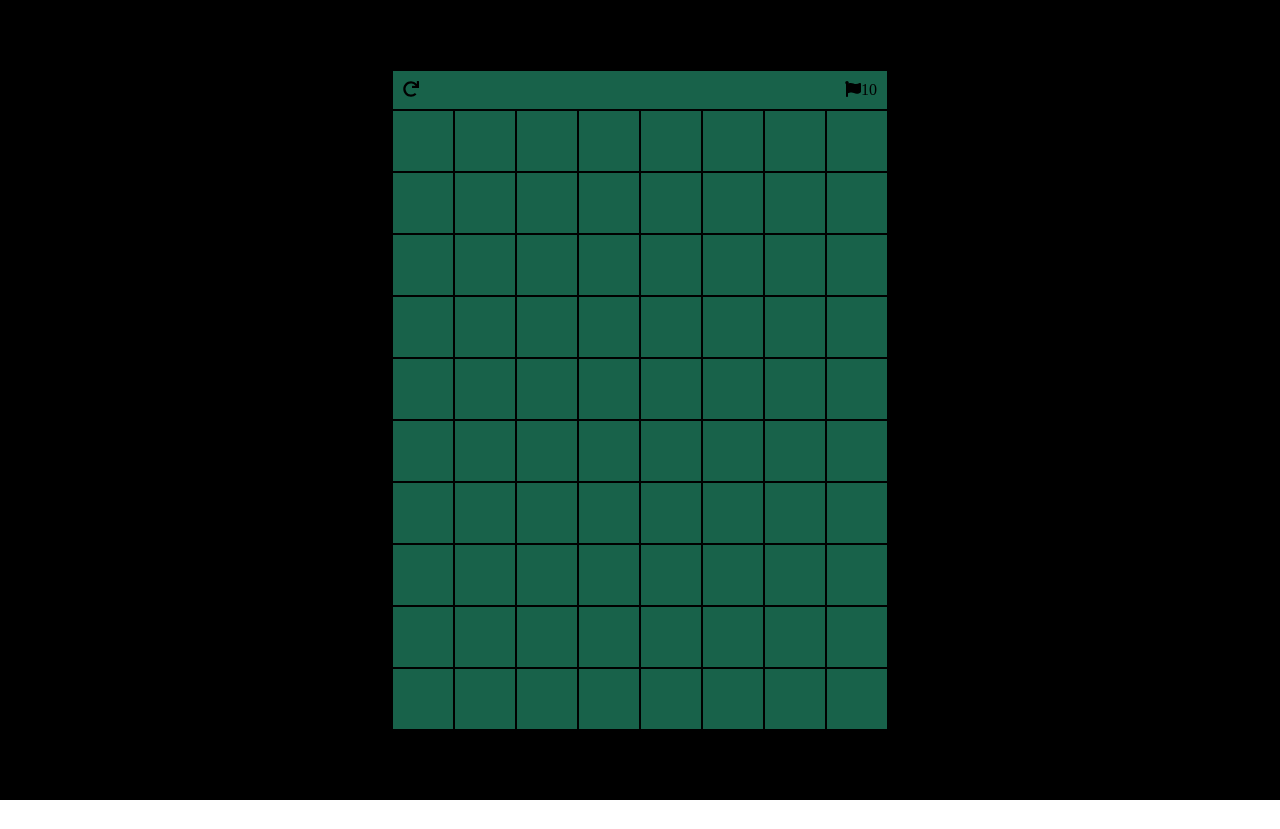
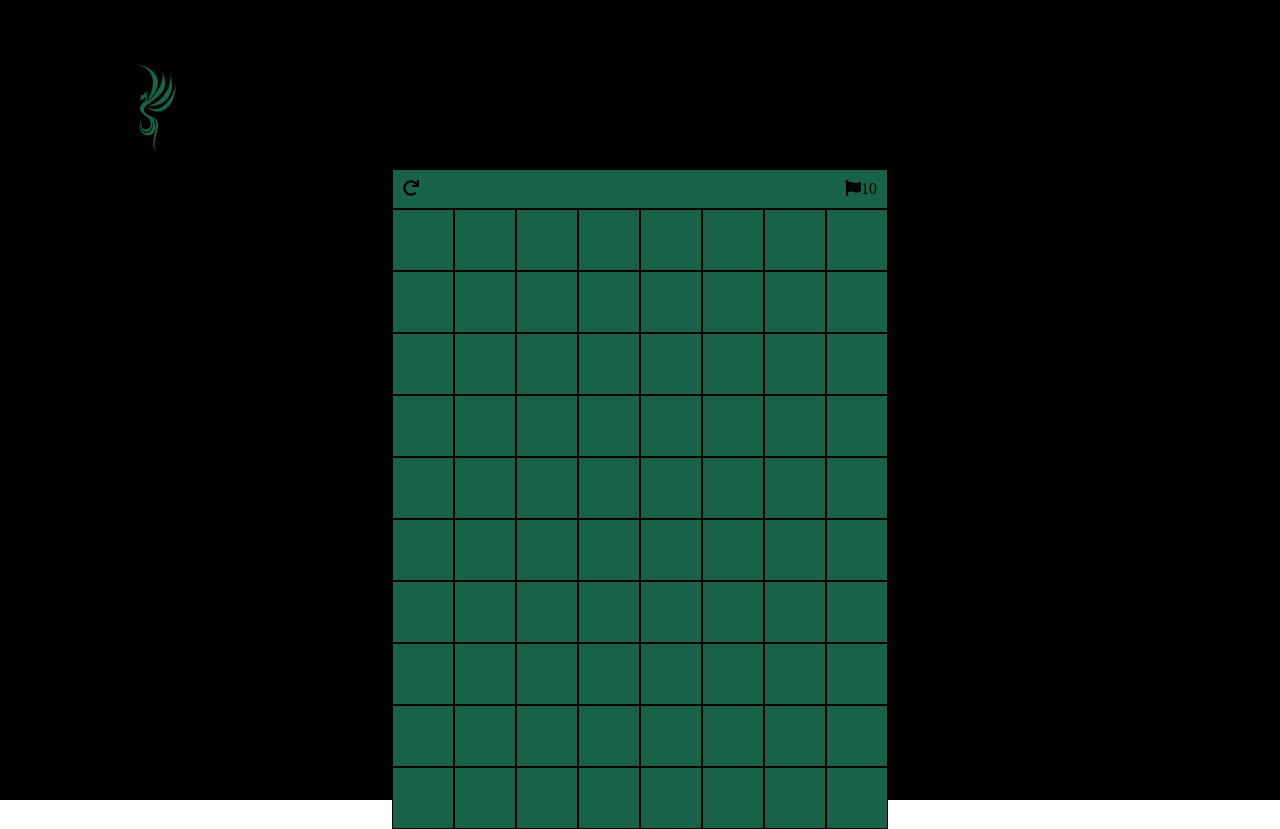
Before and after one commit to tevyt/minesweeper, a React (Create React App) app: page / in a window 1280 px wide. Before the commit the page ends 800 px from the top, so only its background shows below. Built offline with nearby package versions, Linux system fonts and the light colour scheme.

Commit message:
feature: Adds link to travisalexandersmith.me.

```diff
--- a/src/App.scss
+++ b/src/App.scss
@@ -1,7 +1,15 @@
 .app {
-  display: flex;
-  justify-content: center;
-  align-items: center;
   height: 100vh;
   background-color: black;
+  &-header {
+    padding: 48px 0 12px 0;
+    width: 80%;
+    margin: auto;
+  }
+  &-body {
+    display: flex;
+    justify-content: center;
+    align-items: center;
+    flex: 1;
+  }
 }
--- a/src/App.tsx
+++ b/src/App.tsx
@@ -1,12 +1,20 @@
 import React from "react";
 import GameBoard from "./components/game-board/GameBoard";
 
+import symbol from "./symbol.png";
 import "./App.scss";
 
 const App: React.FunctionComponent<{}> = () => {
   return (
     <div className="app">
-      <GameBoard />
+      <div className="app-header">
+        <a href="https://travisalexandersmith.me">
+          <img src={symbol} />
+        </a>
+      </div>
+      <div className="app-body">
+        <GameBoard />
+      </div>
     </div>
   );
 };
```
Also changed, not shown: src/symbol.png (added).
